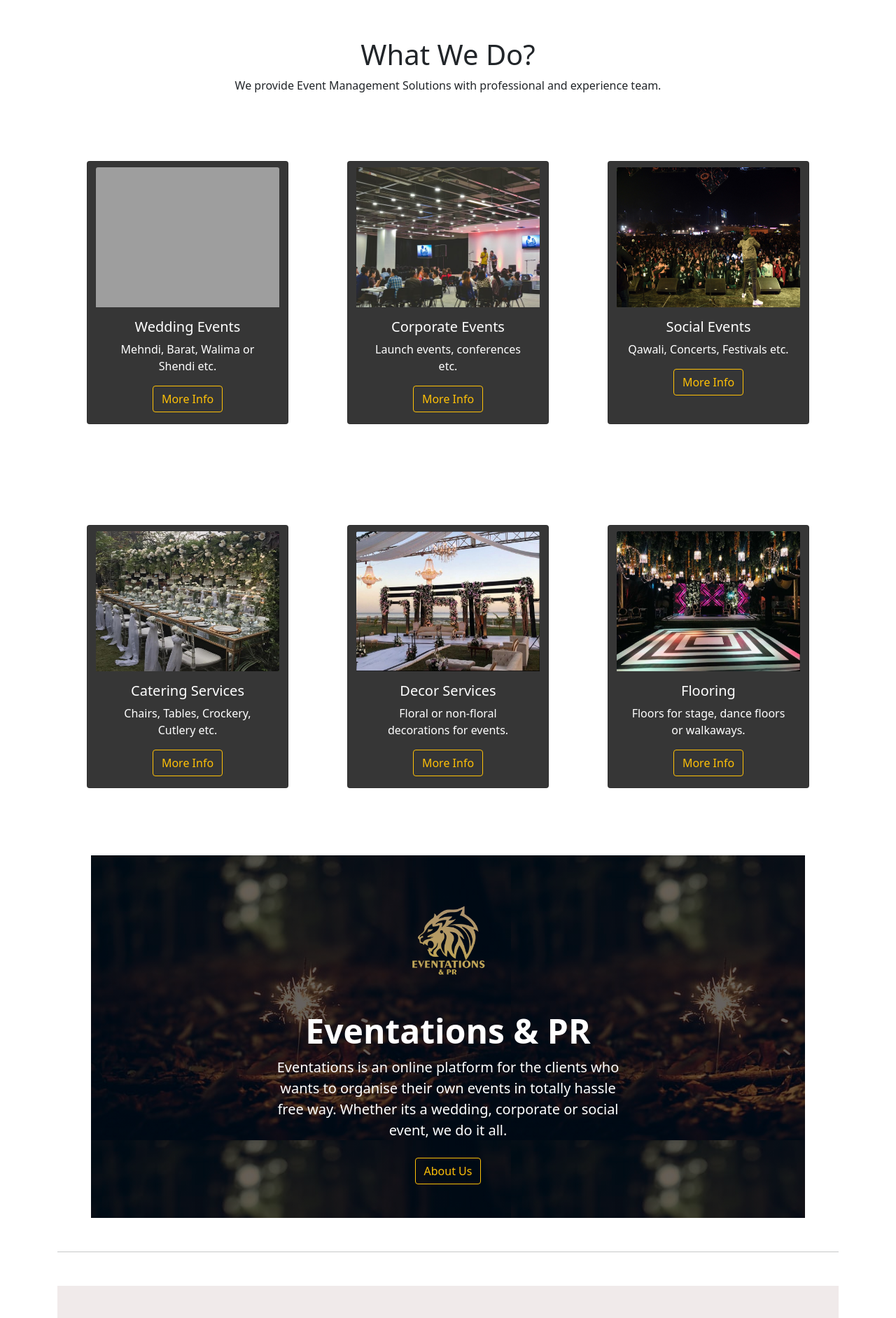
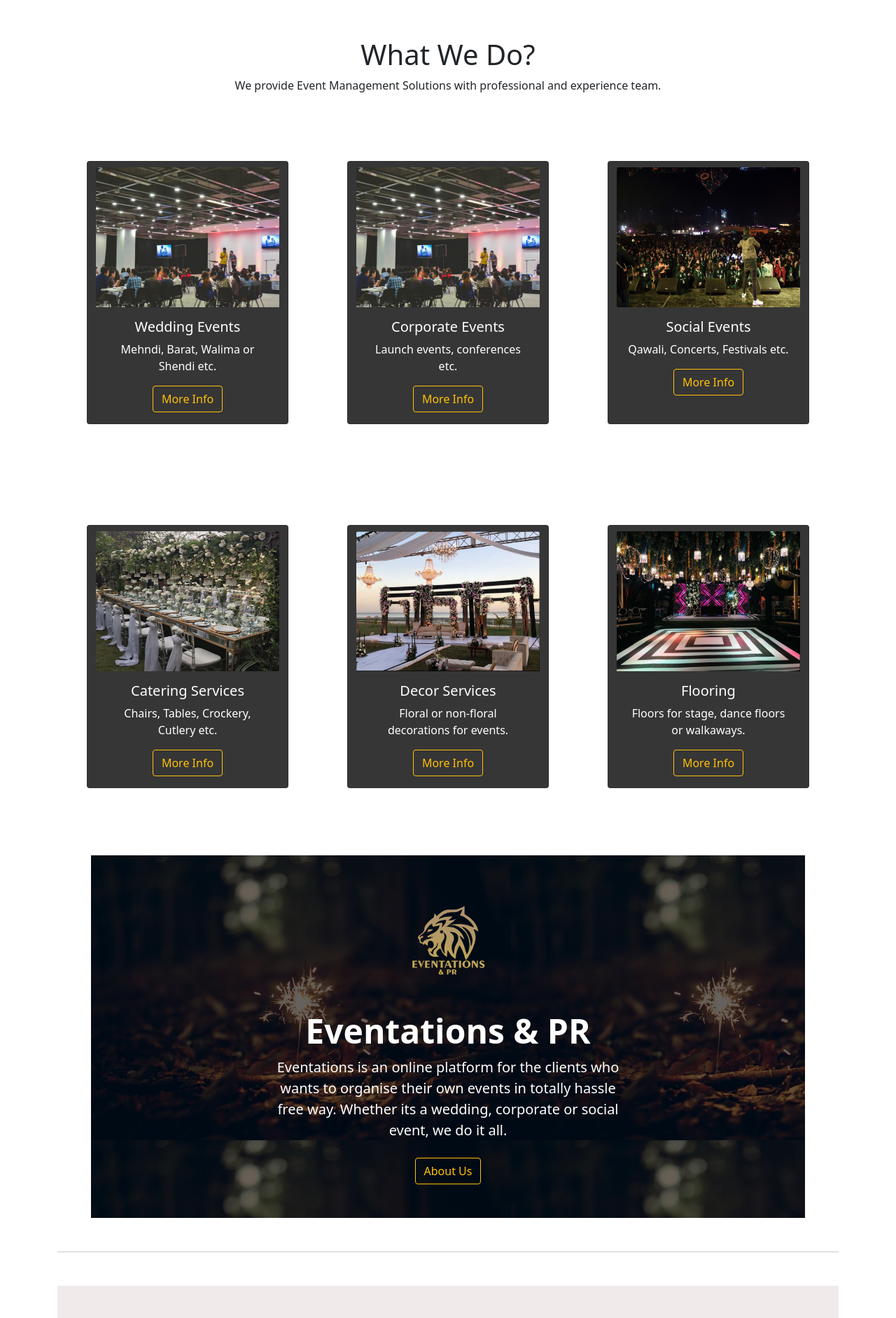
Before and after one commit to MAsadAnwaar/Eventation, a Django app: page /home in a window 1280 px wide. Shown: the part 994-2877 px from the top of the page at 70% size. Run offline with Django 3.2, Linux system fonts and the light colour scheme; some libraries are stand-ins or nearby versions; grey boxes are pictures that could not be loaded.

Commit message:
Update first.html

```diff
--- a/store/templates/first.html
+++ b/store/templates/first.html
@@ -69,7 +69,7 @@
       <div class="container-fluid  mt-5">
         <div class="row">
           <div class="card card col-sm-3 mx-auto  m-5" style="width: 18rem; background-color: #363636;" >
-            <img src="static/img/wed.jpg" width="200" height="200" class="card-img-top mt-2" alt="...">
+            <img src="static/img/co.jpg" width="200" height="200" class="card-img-top mt-2" alt="...">
              <div class="card-body">
             <h5 class="card-title text-white">Wedding  Events</h5>
             <p class="card-text text-white">Mehndi, Barat, Walima or Shendi etc.</p>
```
